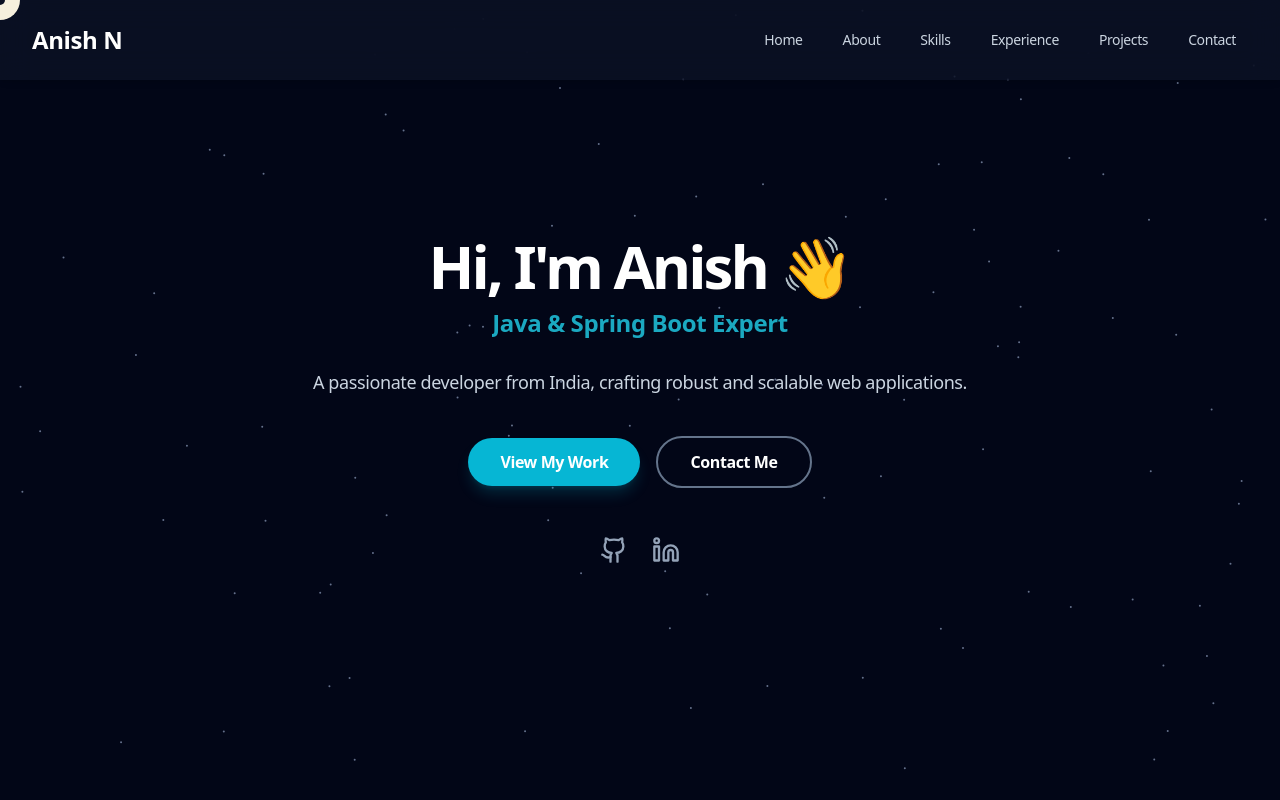
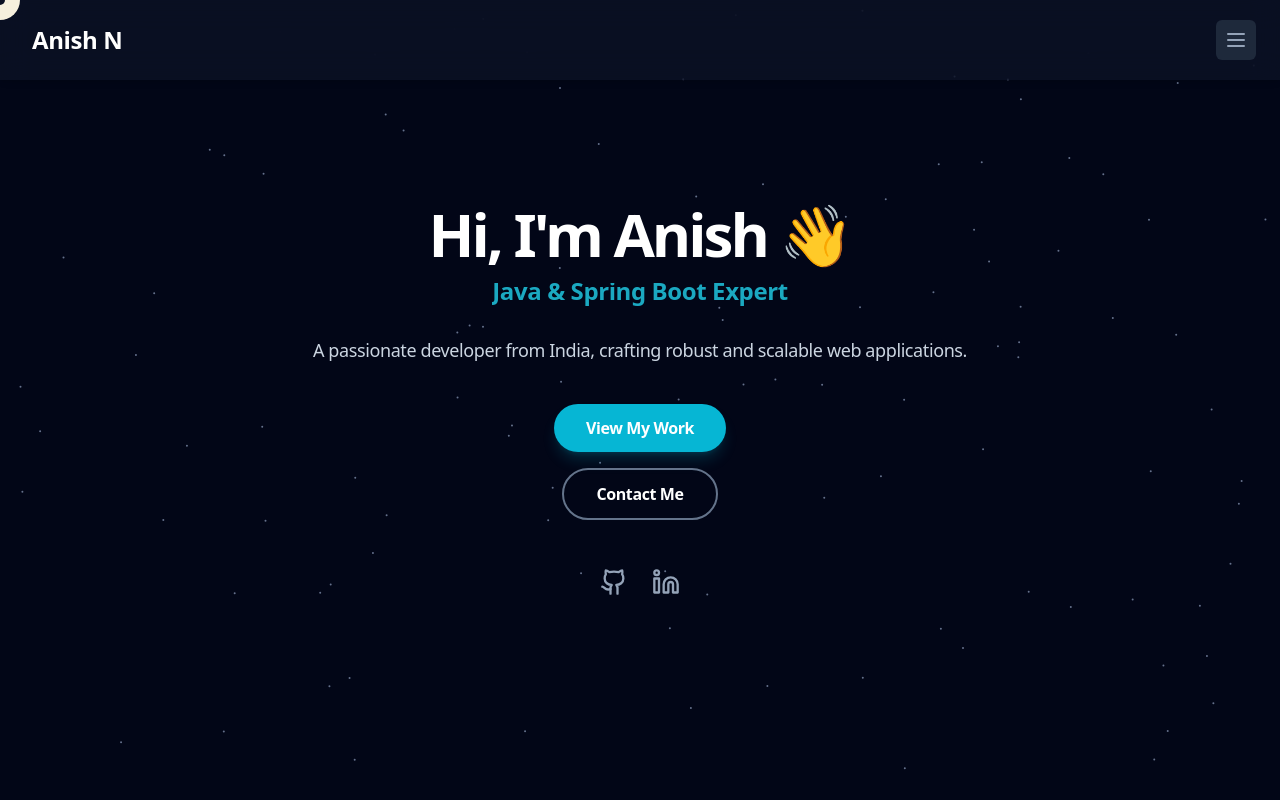
Before and after one commit to Anishsony1999/portfolio, a React (Vite) app: page / in a window 1280 px wide. Built offline with nearby package versions, Linux system fonts and the light colour scheme.

Commit message:
new css will added

```diff
--- /dev/null
+++ b/index.css
@@ -0,0 +1,3 @@
+@tailwind base;
+@tailwind components;
+@tailwind utilities;
--- a/index.tsx
+++ b/index.tsx
@@ -2,6 +2,7 @@
 import React from 'react';
 import ReactDOM from 'react-dom/client';
 import App from './App';
+import './index.css';
 
 const rootElement = document.getElementById('root');
 if (!rootElement) {
--- a/package.json
+++ b/package.json
@@ -4,7 +4,6 @@
   "version": "0.0.0",
   "type": "module",
   "homepage": "https://Anishsony1999.github.io/portfolio",
-
   "scripts": {
     "dev": "vite",
     "build": "vite build",
@@ -17,11 +16,15 @@
     "react-dom": "^19.1.1"
   },
   "devDependencies": {
+    "@tailwindcss/postcss": "^4.1.11",
     "@types/node": "^22.14.0",
     "@types/react": "^19.1.9",
     "@types/react-dom": "^19.1.7",
     "@vitejs/plugin-react": "^4.7.0",
+    "autoprefixer": "^10.4.21",
     "gh-pages": "^6.3.0",
+    "postcss": "^8.5.6",
+    "tailwindcss": "^4.1.11",
     "typescript": "~5.8.2",
     "vite": "^6.3.5"
   }
--- /dev/null
+++ b/postcss.config.cjs
@@ -0,0 +1,6 @@
+module.exports = {
+  plugins: {
+    '@tailwindcss/postcss': {},
+    autoprefixer: {},
+  },
+}
--- /dev/null
+++ b/tailwind.config.js
@@ -0,0 +1,12 @@
+/** @type {import('tailwindcss').Config} */
+module.exports = {
+    content: [
+      "./index.html",
+      "./src/**/*.{js,ts,jsx,tsx}",
+      "../portfolio2/**/*.{js,ts,jsx,tsx}"
+    ],
+    theme: {
+      extend: {},
+    },
+    plugins: [],
+  }
```
Also changed, not shown: 1 other file (tests, documents, lock files or other folders).
